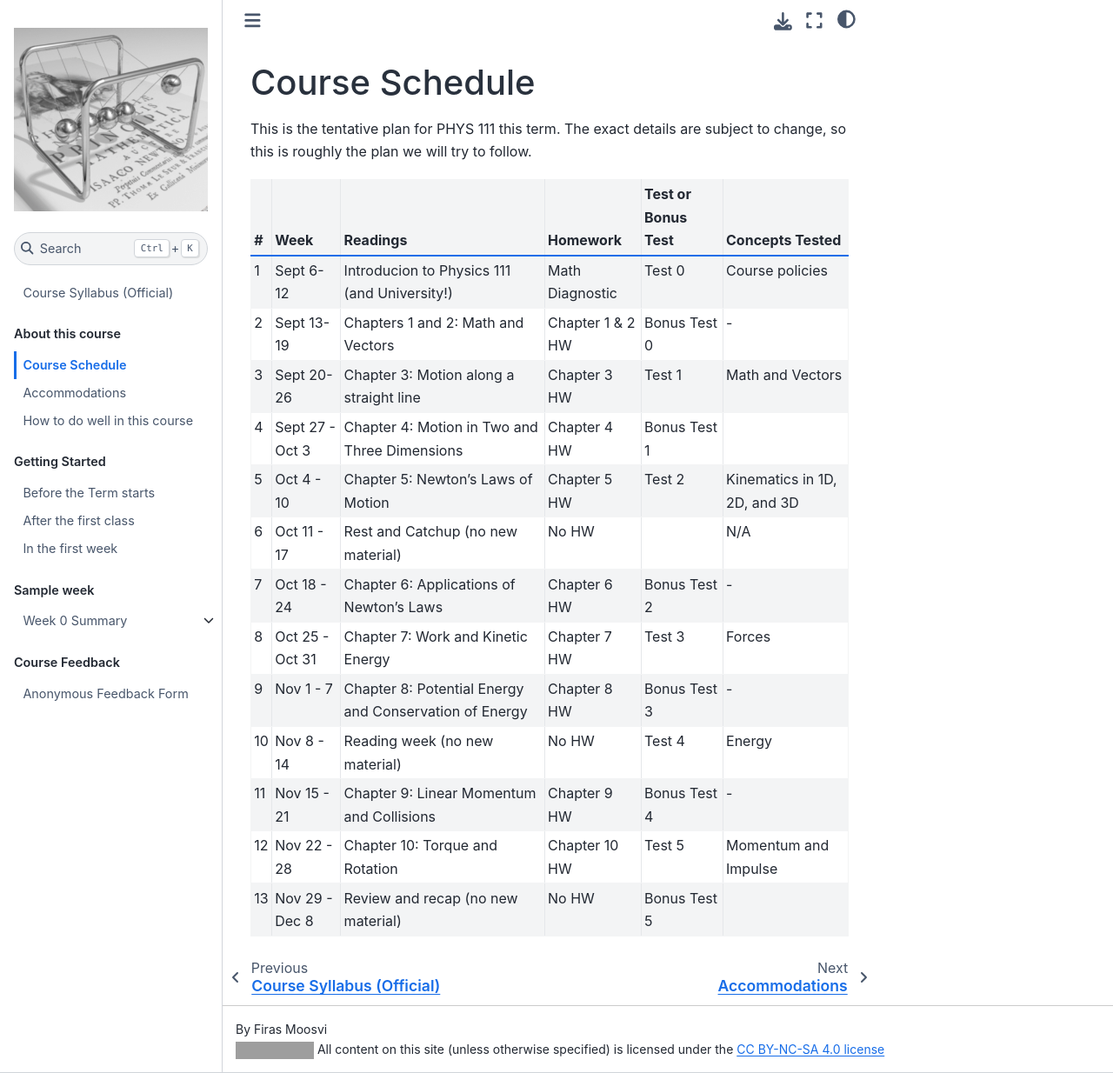
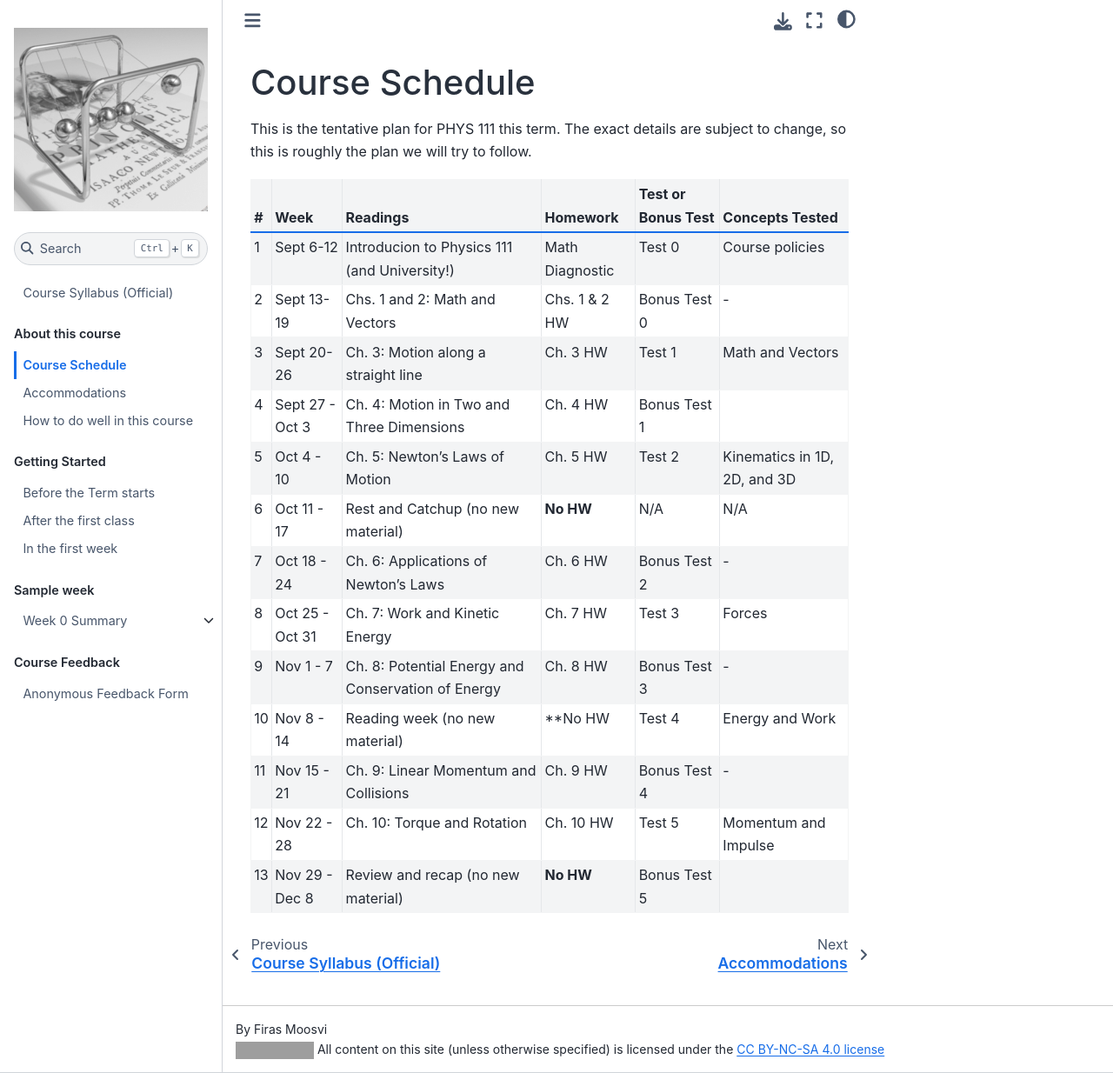
Before and after one commit to ubco-cmps/phys111_course, a Jupyter Book: the page built from about/course_schedule.md, in a window 1280 px wide and 1234 px high. Shown: the whole window at 87% size. Built offline with Jupyter Book 1.0.4 settings and Sphinx 7.4.7 and the Sphinx Book theme 1.1.4, drawn with Linux system fonts in a browser that asks for light colours; pages that are not in the unit, such as notebooks, are missing from menus; grey boxes are pictures that could not be loaded.

Commit message:
Fix schedule

```diff
--- a/about/syllabus_bits/schedule.md
+++ b/about/syllabus_bits/schedule.md
@@ -1,18 +1,18 @@
 This is the tentative plan for {{ COURSE_CODE }} this term.
 The exact details are subject to change, so this is roughly the plan we will try to follow.
 
-| # | Week            | Readings                                               | Homework         | Test or Bonus Test | Concepts Tested              |
-|--------|-----------------|--------------------------------------------------------|------------------|--------------------|------------------------------|
-| 1      | Sept 6-12       | Introducion to Physics 111 (and University!)           | Math Diagnostic  | Test 0             | Course policies              |
-| 2      | Sept 13-19      | Chapters 1 and 2: Math and Vectors                     | Chapter 1 & 2 HW | Bonus Test 0       | -                            |
-| 3      | Sept 20-26      | Chapter 3: Motion along a straight line                | Chapter 3 HW     | Test 1             | Math and Vectors             |
-| 4      | Sept 27 - Oct 3 | Chapter 4: Motion in Two and Three Dimensions          | Chapter 4 HW     | Bonus Test 1       |                              |
-| 5      | Oct 4 - 10      | Chapter 5: Newton's Laws of Motion                     | Chapter 5 HW     | Test 2             | Kinematics in 1D, 2D, and 3D |
-| 6      | Oct 11 - 17     | Rest and Catchup (no new material)                     | No HW            |                    | N/A                          |
-| 7      | Oct 18 - 24     | Chapter 6: Applications of Newton's Laws               | Chapter 6 HW     | Bonus Test 2       | -                            |
-| 8      | Oct 25 - Oct 31 | Chapter 7: Work and Kinetic Energy                     | Chapter 7 HW     | Test 3             | Forces                       |
-| 9      | Nov 1 - 7       | Chapter 8: Potential Energy and Conservation of Energy | Chapter 8 HW     | Bonus Test 3       | -                            |
-| 10     | Nov 8 - 14      | Reading week (no new material)                         | No HW            | Test 4             | Energy                       |
-| 11     | Nov 15 - 21     | Chapter 9: Linear Momentum and Collisions              | Chapter 9 HW     | Bonus Test 4       | -                            |
-| 12     | Nov 22 - 28     | Chapter 10: Torque and Rotation                        | Chapter 10 HW    | Test 5             | Momentum and Impulse         |
-| 13     | Nov 29 - Dec 8  | Review and recap (no new material)                     | No HW            | Bonus Test 5       |                              |
+| #  | Week            | Readings                                           | Homework        | Test or Bonus Test | Concepts Tested              |
+|----|-----------------|----------------------------------------------------|-----------------|--------------------|------------------------------|
+| 1  | Sept 6-12       | Introducion to Physics 111 (and University!)       | Math Diagnostic | Test 0             | Course policies              |
+| 2  | Sept 13-19      | Chs. 1 and 2: Math and Vectors                     | Chs. 1 & 2 HW   | Bonus Test 0       | -                            |
+| 3  | Sept 20-26      | Ch. 3: Motion along a straight line                | Ch. 3 HW        | Test 1             | Math and Vectors             |
+| 4  | Sept 27 - Oct 3 | Ch. 4: Motion in Two and Three Dimensions          | Ch. 4 HW        | Bonus Test 1       |                              |
+| 5  | Oct 4 - 10      | Ch. 5: Newton's Laws of Motion                     | Ch. 5 HW        | Test 2             | Kinematics in 1D, 2D, and 3D |
+| 6  | Oct 11 - 17     | Rest and Catchup (no new material)                 | **No HW**       | N/A                | N/A                          |
+| 7  | Oct 18 - 24     | Ch. 6: Applications of Newton's Laws               | Ch. 6 HW        | Bonus Test 2       | -                            |
+| 8  | Oct 25 - Oct 31 | Ch. 7: Work and Kinetic Energy                     | Ch. 7 HW        | Test 3             | Forces                       |
+| 9  | Nov 1 - 7       | Ch. 8: Potential Energy and Conservation of Energy | Ch. 8 HW        | Bonus Test 3       | -                            |
+| 10 | Nov 8 - 14      | Reading week (no new material)                     | **No HW         | Test 4             | Energy and Work              |
+| 11 | Nov 15 - 21     | Ch. 9: Linear Momentum and Collisions              | Ch. 9 HW        | Bonus Test 4       | -                            |
+| 12 | Nov 22 - 28     | Ch. 10: Torque and Rotation                        | Ch. 10 HW       | Test 5             | Momentum and Impulse         |
+| 13 | Nov 29 - Dec 8  | Review and recap (no new material)                 | **No HW**       | Bonus Test 5       |                              |
```
